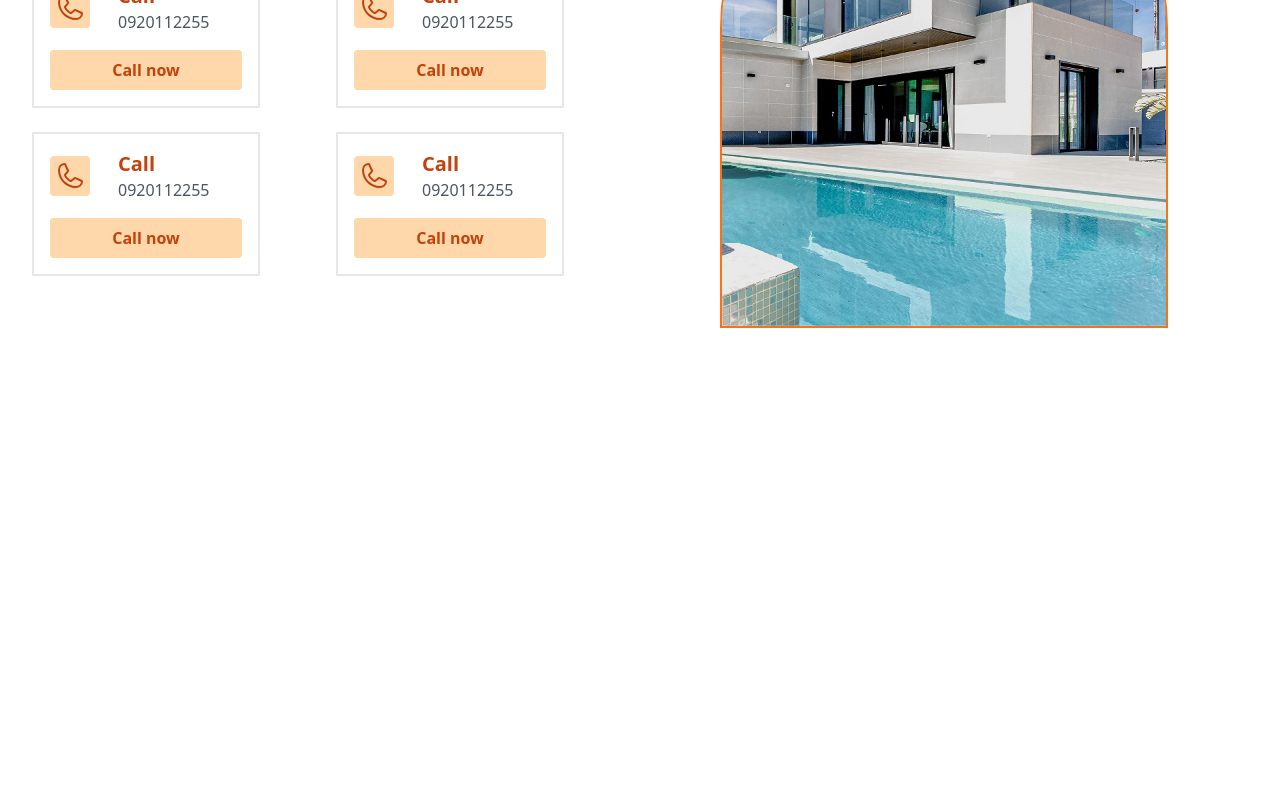
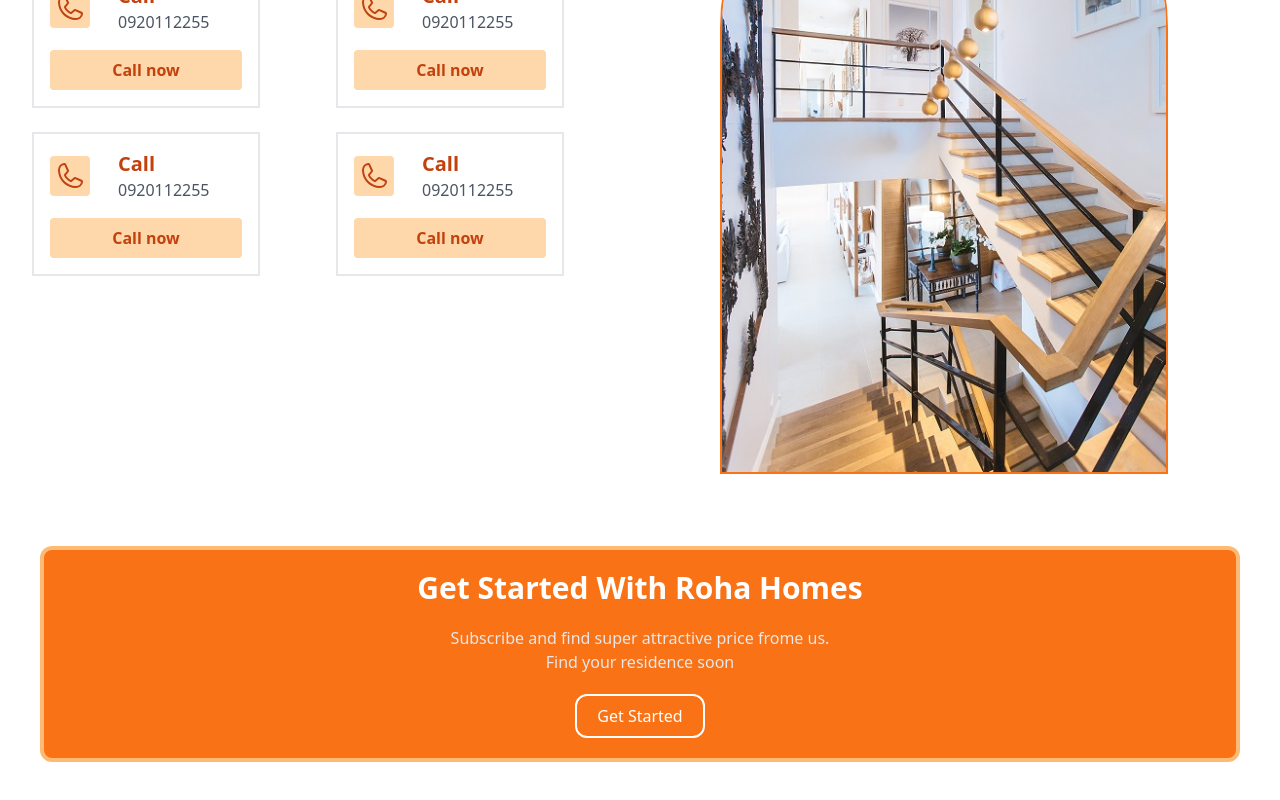
Before and after one commit to KidusThethird/Roha_realstate_website, a React (Create React App) app: page / in a window 1280 px wide. Shown: the part 2590-3390 px from the top of the page. Before the commit the page ends 2950 px from the top, so only its background shows below. Built offline with nearby package versions, Linux system fonts and the light colour scheme.

Commit message:
get started section made

```diff
--- a/src/components/contact.jsx
+++ b/src/components/contact.jsx
@@ -1,6 +1,6 @@
 import React from 'react';
 import {Phone} from "@phosphor-icons/react";
-import Hero1 from '../assets/hero/hero-1.jpg';
+import Hero1 from '../assets/hero/hero-3.jpg';
 
 const Contact = () => {
   return (
@@ -83,8 +83,8 @@ const Contact = () => {
 
         <div>
 
-            <div className='mx-20 rounded-t-full overflow-hidden  border-2 border-orange-500'>
-                <img className='' src={Hero1} alt="" />
+            <div className='mx-20 '>
+                <img className='rounded-t-full   border-2 border-orange-500' src={Hero1} alt="" />
             </div>
         </div>
 
--- /dev/null
+++ b/src/components/getStarted.jsx
@@ -0,0 +1,18 @@
+import React from 'react'
+
+const GetStarted = () => {
+  return (
+    <div className='mx-10 py-10'>
+
+        <div className='w-full  rounded-xl border-4 border-orange-300 bg-orange-500 items-center flex flex-col gap-y-5 py-5'>
+            <h1 className='text-white text-3xl font-semibold'>Get Started With Roha Homes</h1>
+            <p className='text-center text-gray-200'>Subscribe and find super attractive price frome us. <br></br> Find your residence soon </p>
+            <button className='px-5 py-2 bg-orange-00 rounded-xl border-2 border-white text-white'>
+                Get Started
+            </button>
+        </div>
+    </div>
+  )
+}
+
+export default GetStarted;
--- a/src/pages/home.jsx
+++ b/src/pages/home.jsx
@@ -5,6 +5,7 @@ import { Brands } from '../components/brands'
 import { ShowHomes } from '../components/show-homes'
 import About from '../components/about'
 import Contact from '../components/contact'
+import GetStarted from '../components/getStarted'
 
 
 export const Home = () => {
@@ -15,6 +16,7 @@ export const Home = () => {
         <ShowHomes />
         <About />
         <Contact />
+        <GetStarted />
 
     </div>
   )
```
Also changed, not shown: src/assets/hero/hero-3.jpg (added).
